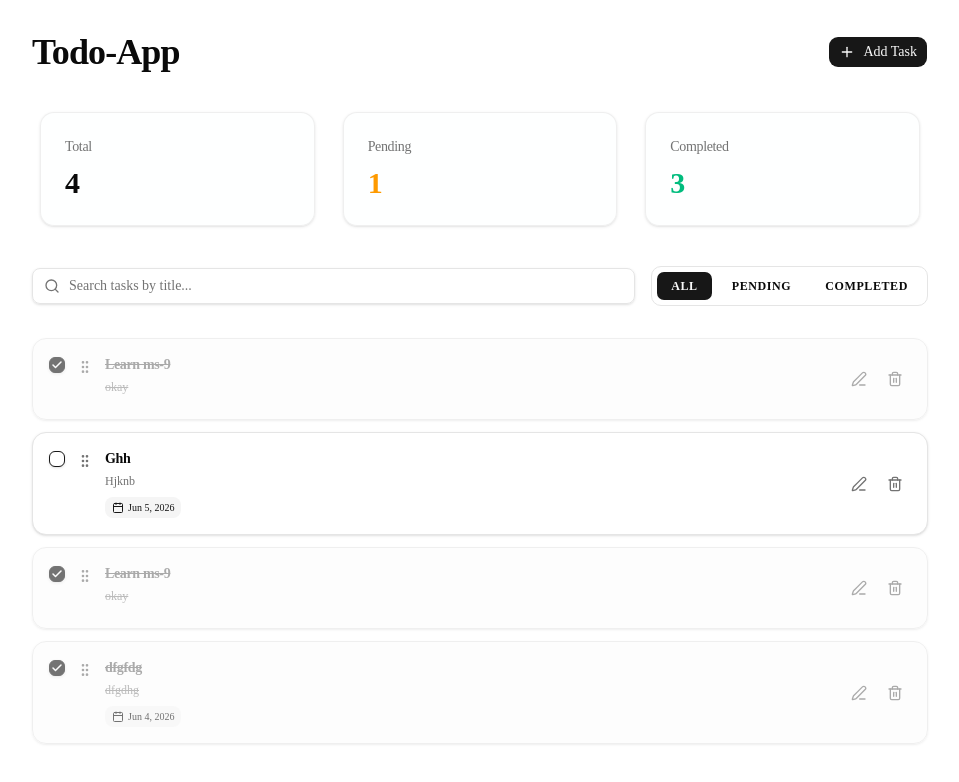
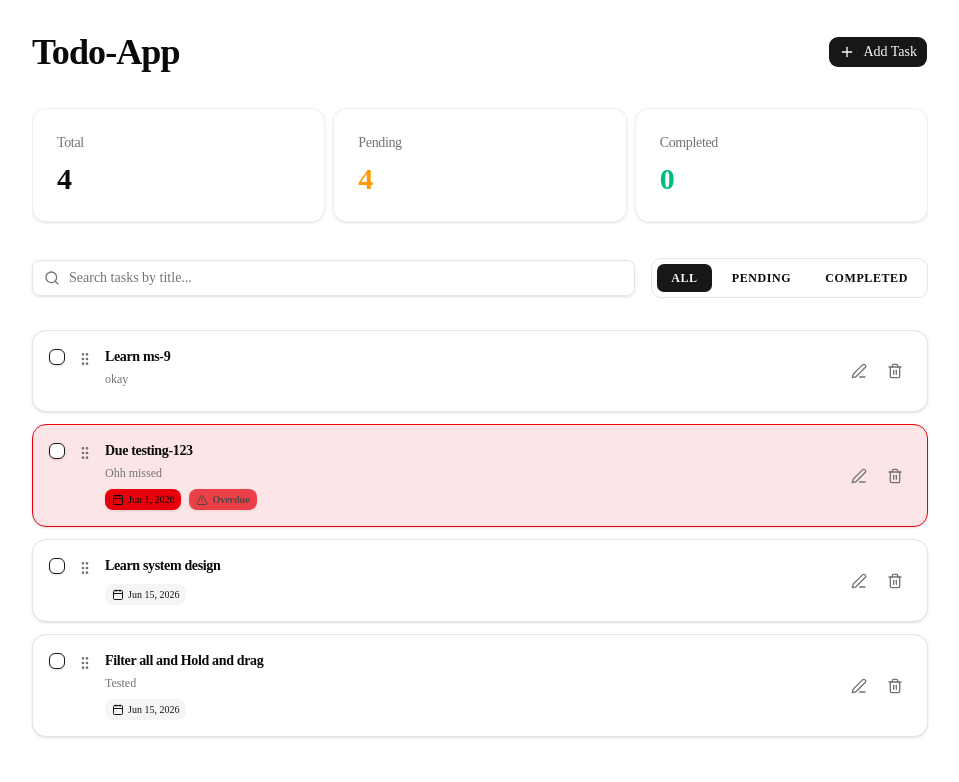
Before and after one commit to LakshmanSinghM/todo-studio, a Next.js app: page / in a window 1280 px wide. Shown: the top 782 px of the page, without its empty margins (160-1119 px from the left). Built offline with nearby package versions, Linux system fonts and the light colour scheme.

Commit message:
Done with the readme

```diff
--- a/src/components/StatsCard.tsx
+++ b/src/components/StatsCard.tsx
@@ -18,7 +18,7 @@ export function StatsCard({
     glowColor,
 }: StatsCardProps) {
     return (
-        <Card className="relative overflow-hidden border-border/60 bg-card/50 m-2! p-0! backdrop-blur-xl">
+        <Card className="relative overflow-hidden border-border/60 bg-card/50  backdrop-blur-xl">
             <CardHeader className="pb-2">
                 <CardTitle className="text-sm font-medium text-muted-foreground">
                     {title}
--- a/src/components/TaskStats.tsx
+++ b/src/components/TaskStats.tsx
@@ -14,7 +14,7 @@ export default function TaskStats({
 
 
     return (
-        <section className="grid grid-cols-3 gap-3 overflow-x-auto">
+        <section className="grid grid-cols-3 gap-2 py-1 overflow-x-auto">
             <StatsCard
                 title="Total"
                 value={stats.total}
--- a/src/data/tasks.json
+++ b/src/data/tasks.json
@@ -1,40 +1,40 @@
 [
   {
-    "id": "9d1e006e-b05d-409f-8c36-cad36ee76ff5",
+    "id": "b6b8aa77-0f75-4b66-bb21-0b7840d8bfc9",
     "title": "Learn ms-9",
     "description": "okay",
-    "completed": true,
-    "position": 0,
-    "createdAt": "2026-06-04T12:44:15.748Z",
-    "updatedAt": "2026-06-04T16:44:06.330Z"
+    "completed": false,
+    "position": 3,
+    "createdAt": "2026-06-05T12:14:16.007Z",
+    "updatedAt": "2026-06-05T12:14:16.007Z"
   },
   {
-    "id": "fb4c3923-e472-4080-a698-80c993c0b0fc",
-    "title": "Ghh",
-    "description": "Hjknb",
-    "dueDate": "2026-06-05",
+    "id": "cc237682-41ba-47a7-844f-acf7a4d636ab",
+    "title": "Due testing-123",
+    "description": "Ohh missed",
+    "dueDate": "2026-06-01",
+    "completed": false,
+    "position": 2,
+    "createdAt": "2026-06-05T12:01:55.127Z",
+    "updatedAt": "2026-06-05T12:02:22.628Z"
+  },
+  {
+    "id": "593b9626-6b60-454c-b6ed-9a2a93ba4cc0",
+    "title": "Learn system design",
+    "dueDate": "2026-06-15",
     "completed": false,
     "position": 1,
-    "createdAt": "2026-06-05T11:47:29.878Z",
-    "updatedAt": "2026-06-05T11:47:29.878Z"
+    "createdAt": "2026-06-05T12:01:38.792Z",
+    "updatedAt": "2026-06-05T12:01:38.792Z"
   },
   {
-    "id": "bfb1d6ef-c11c-4871-b7a2-b621df2f4cc9",
-    "title": "Learn ms-9",
-    "description": "okay",
-    "completed": true,
-    "position": 2,
-    "createdAt": "2026-06-04T15:34:21.860Z",
-    "updatedAt": "2026-06-05T11:39:26.209Z"
-  },
-  {
-    "id": "11ae9e3a-aafb-4ea9-9d28-cf216de07122",
-    "title": "dfgfdg",
-    "description": "dfgdhg",
-    "dueDate": "2026-06-04",
-    "completed": true,
-    "position": 3,
-    "createdAt": "2026-06-05T11:30:30.469Z",
-    "updatedAt": "2026-06-05T11:38:02.553Z"
+    "id": "2b5bb646-06a3-40cc-aee5-746fe65f43b0",
+    "title": "Filter all and Hold and drag",
+    "description": "Tested",
+    "dueDate": "2026-06-15",
+    "completed": false,
+    "position": 0,
+    "createdAt": "2026-06-05T12:01:02.299Z",
+    "updatedAt": "2026-06-05T12:01:21.992Z"
   }
 ]
```
Also changed, not shown: image.png (added), 1 other file (tests, documents, lock files or other folders).
